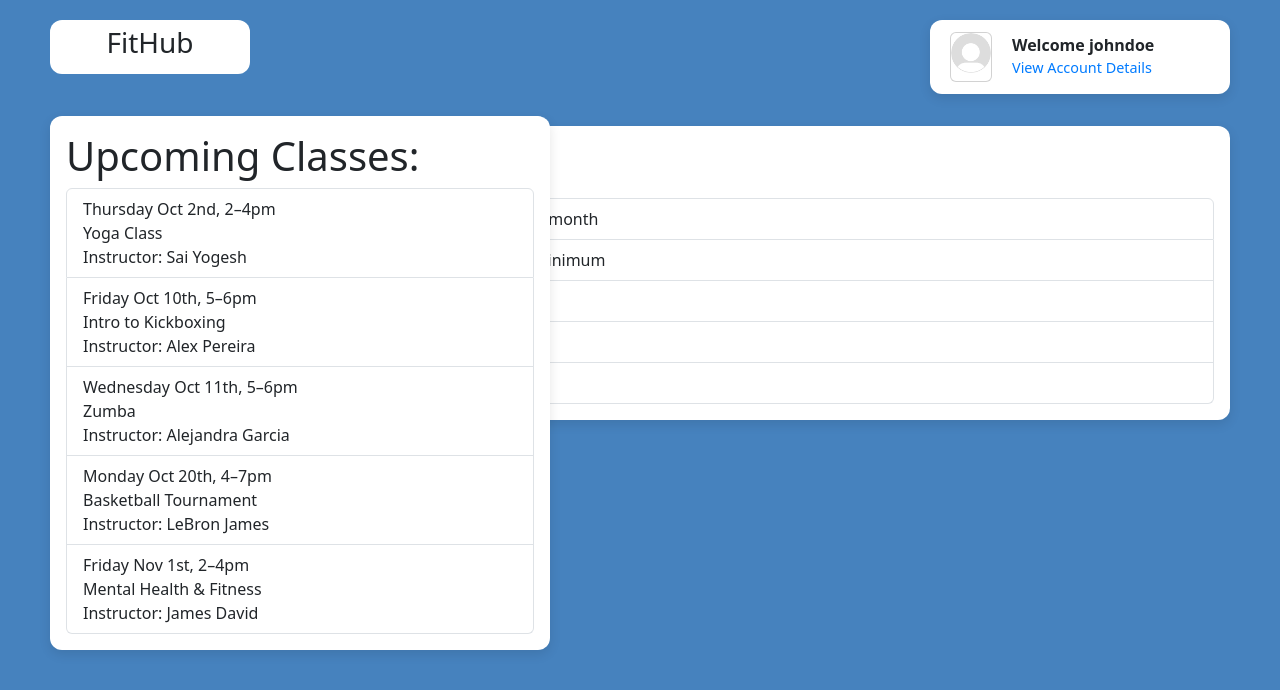
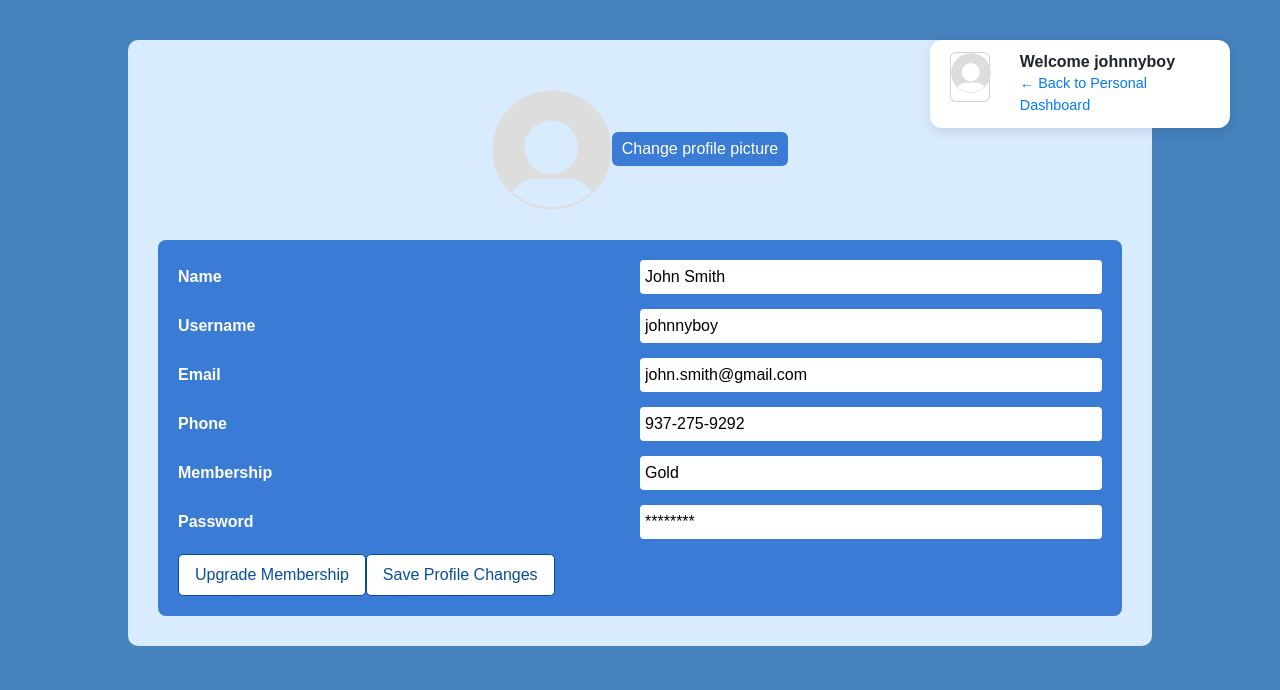
Before and after one commit to MukeshSabesan/FitHub-Personal-Dashboard---CPS714, a React (Vite) app: page /account-details in a window 1280 px wide. Shown: the top 690 px of the page. Built offline with nearby package versions, Linux system fonts and the light colour scheme.

Commit message:
created Profile Editor (AccountDetails.tsx and .css)

```diff
--- a/package.json
+++ b/package.json
@@ -11,7 +11,8 @@
   "dependencies": {
     "bootstrap": "^5.3.8",
     "react": "^18.2.0",
-    "react-dom": "^18.2.0"
+    "react-dom": "^18.2.0",
+    "react-router-dom": "^7.9.5"
   },
   "devDependencies": {
     "@types/react": "^18.0.27",
--- a/src/App.tsx
+++ b/src/App.tsx
@@ -1,18 +1,29 @@
+import { BrowserRouter as Router, Routes, Route } from "react-router-dom";
 import GoalsList from "./components/GoalsList";
 import UserAccount from "./components/UserAccount";
 import FitHubLogo from "./components/FitHubLogo";
 import UpcomingClasses from "./components/UpcomingClasses";
+import AccountDetails from "./components/AccountDetails";
 import "./App.css";
 
 function App(){
     return (
-        <>
-        <div className="fithub-logo"><FitHubLogo></FitHubLogo></div>
-        <div className="goals-container"><GoalsList></GoalsList></div>
-        <div className="useraccount-container"><UserAccount></UserAccount></div>
-
-        <div className="upcoming-container"><UpcomingClasses></UpcomingClasses></div>
-        </>
+         <Router>
+            <Routes>
+                <Route
+                    path="/"
+                    element={
+                        <>
+                        <div className="fithub-logo"><FitHubLogo /></div>
+                        <div className="goals-container"><GoalsList /></div>
+                        <div className="useraccount-container"><UserAccount /></div>
+                        <div className="upcoming-container"><UpcomingClasses /></div>
+                        </>
+                    }
+                />
+                <Route path="/account-details" element={<AccountDetails />} />
+            </Routes>
+        </Router>
     );
 }
 
--- /dev/null
+++ b/src/components/AccountDetails.css
@@ -0,0 +1,139 @@
+.account-details-container {
+  background-color: #d9ecff;
+  width: 80%;
+  margin: 40px auto;
+  border-radius: 10px;
+  padding: 30px;
+  font-family: "Arial", sans-serif;
+}
+
+.account-header {
+  display: flex;
+  justify-content: space-between;
+  align-items: center;
+}
+
+.back-button {
+  background-color: #084c9e;
+  color: white;
+  border: none;
+  padding: 8px 12px;
+  border-radius: 5px;
+  cursor: pointer;
+}
+
+.profile-section {
+  text-align: center;
+  margin-top: 20px;
+}
+
+.profile-pic {
+  width: 120px;
+  height: 120px;
+  border-radius: 50%;
+}
+
+.change-pic {
+  color: #ffffff;
+  background-color: #3a7bd5;
+  display: inline-block;
+  padding: 5px 10px;
+  border-radius: 6px;
+  margin-top: 8px;
+  left: 100px;
+  cursor: pointer;
+}
+
+.info-section {
+  background-color: #3a7bd5;
+  color: white;
+  margin-top: 30px;
+  border-radius: 8px;
+  padding: 20px;
+}
+
+.info-row {
+  display: flex;
+  justify-content: space-between;
+  align-items: center;
+  margin-bottom: 15px;
+}
+
+.info-label {
+  width: 40%;
+  font-weight: bold;
+}
+
+.info-input {
+  width: 50%;
+  padding: 5px;
+  border: none;
+  border-radius: 4px;
+}
+
+.upgrade-btn {
+  background-color: #fff;
+  color: #084c9e;
+  border: 1px solid #084c9e;
+  padding: 8px 16px;
+  border-radius: 5px;
+  cursor: pointer;
+}
+
+/* Match the UserAccount styling */
+.useraccount-container {
+  background: white;
+  padding: 12px 20px;
+  border-radius: 12px;
+  width: 300px;
+  box-shadow: 0 4px 12px rgba(0, 0, 0, 0.1);
+
+  display: flex;
+  align-items: center;
+  justify-content: baseline;
+  margin: 20px auto;
+}
+
+.user-card {
+  display: flex;
+  align-items: start;
+  gap: 30px;
+  width: 100%;
+  background: transparent;
+}
+
+.user-info {
+  display: flex;
+  flex-direction: column;
+  justify-content: center;
+}
+
+.username {
+  margin: 0;
+  font-weight: 600;
+  font-size: 1rem;
+}
+
+.details {
+  margin: 2px 0 0 0;
+  font-size: 0.9rem;
+  color: #007bff;
+  cursor: pointer;
+  background: none;
+  border: none;
+  text-align: left;
+  padding: 0;
+}
+
+.details:hover {
+  text-decoration: underline;
+}
+
+.save-btn {
+  background-color: #fff;
+  color: #084c9e;
+  border: 1px solid #084c9e;
+  padding: 8px 16px;
+  border-radius: 5px;
+  cursor: pointer;
+}
--- /dev/null
+++ b/src/components/AccountDetails.tsx
@@ -0,0 +1,75 @@
+import { useState } from "react";
+import { useNavigate } from "react-router-dom";
+import "./AccountDetails.css";
+
+function AccountDetails() {
+  const navigate = useNavigate();
+
+  const [userData, setUserData] = useState({
+    name: "John Smith",
+    username: "johnnyboy",
+    email: "john.smith@gmail.com",
+    phone: "937-275-9292",
+    membership: "Gold",
+    password: "********"
+  });
+
+  const handleChange = (field: string, value: string) => {
+    setUserData(prev => ({ ...prev, [field]: value }));
+  };
+
+  return (
+    <div className="account-details-container">
+     <header className="account-header">
+        <div className="useraccount-container">
+            <div className="user-card">
+            <div className="card">
+                <img
+                src="/photos/defaultprofilepic.png"
+                alt="Profile"
+                className="rounded-circle mb-2"
+                width="40"
+                height="40"
+                />
+            </div>
+            <div className="user-info">
+                <h5 className="username">Welcome {userData.username}</h5>
+                <button className="details" onClick={() => navigate("/")}>
+                ← Back to Personal Dashboard
+                </button>
+            </div>
+            </div>
+        </div>
+    </header>
+
+      <div className="profile-section">
+        <img
+          src="/photos/defaultprofilepic.png"
+          alt="Profile"
+          className="profile-pic"
+        />
+        <p className="change-pic">Change profile picture</p>
+      </div>
+
+      <div className="info-section">
+        {Object.entries(userData).map(([field, value]) => (
+          <div key={field} className="info-row">
+            <label className="info-label">
+              {field.charAt(0).toUpperCase() + field.slice(1)}
+            </label>
+            <input
+              type="text"
+              value={value}
+              onChange={(e) => handleChange(field, e.target.value)}
+              className="info-input"
+            />
+          </div>
+        ))}
+        <button className="upgrade-btn">Upgrade Membership</button>
+        <button className="save-btn" /*onClick={handleSave}*/>Save Profile Changes</button>
+      </div>
+    </div>
+  );
+}
+
+export default AccountDetails;
--- a/src/components/UserAccount.tsx
+++ b/src/components/UserAccount.tsx
@@ -1,4 +1,6 @@
+import { useNavigate } from "react-router-dom";
 function UserAccount(){
+    const navigate = useNavigate();
     const usernames = [     /* we will eventually have to change this so it pulls usernames from a database*/
             'johndoe',
             'johnnyboy',
@@ -17,10 +19,15 @@ function UserAccount(){
             />
 
         </div>
-        <div className="userinfo">
-            <h5 className="username">Welcome {usernames[0]}</h5>
-            <p className="details">View Account Details</p> {/* this will eventually have to be a button that goes to the profile details page */}
-        </div>
+         <div className="userinfo">
+                <h5 className="username">Welcome {usernames[0]}</h5>
+                <button
+                    className="details"
+                    onClick={() => navigate("/account-details")}
+                >
+                    View Account Details
+                </button>
+         </div>
         </>
     );
 }
```
Also changed, not shown: 1 other file (tests, documents, lock files or other folders).
